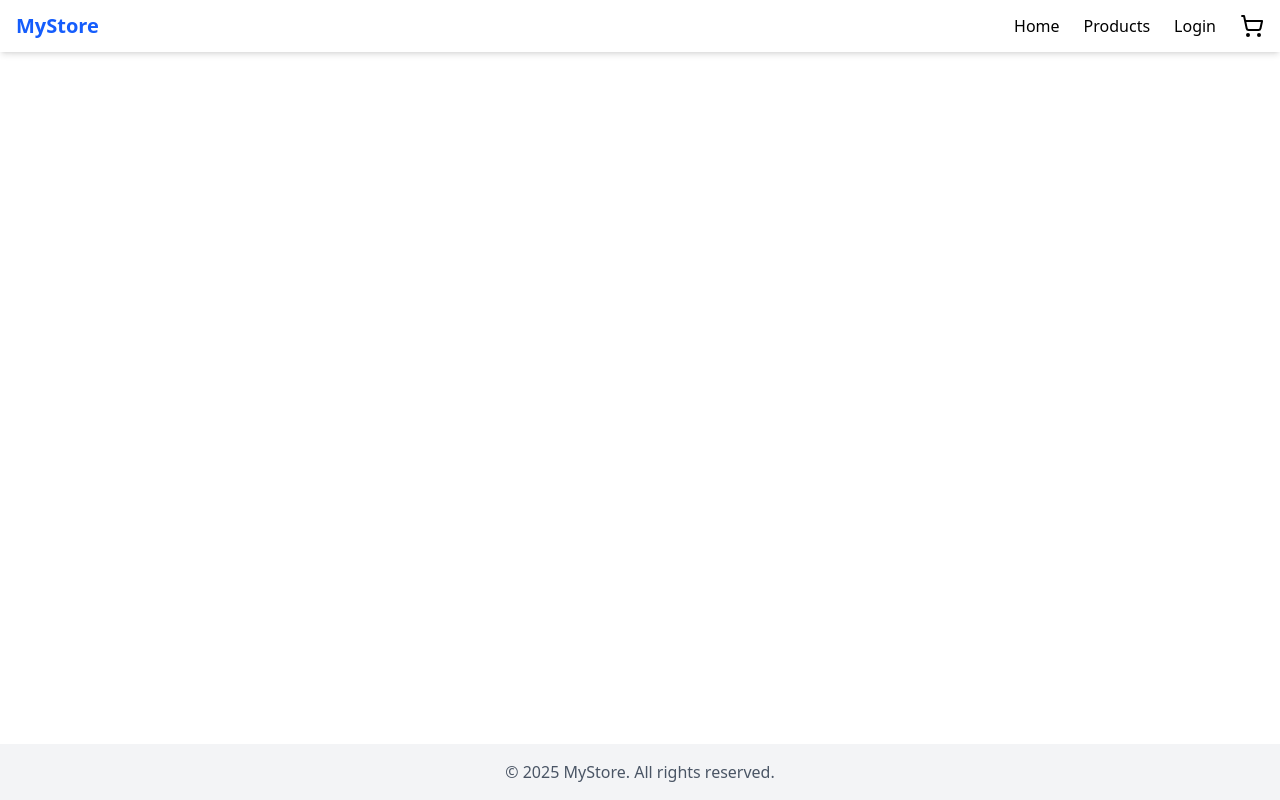
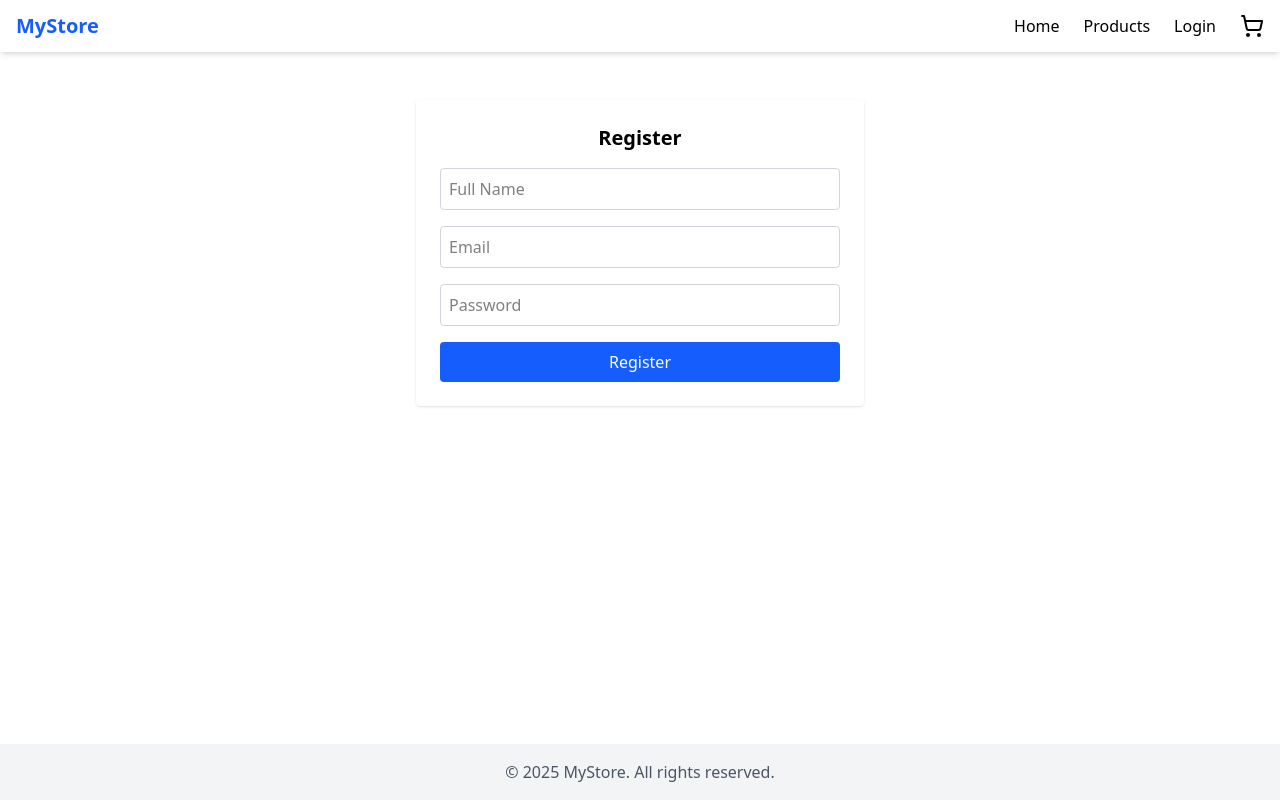
Before and after one commit to noim015/eCommerce, a React (Vite) app in the folder frontend/: page /register in a window 1280 px wide. Built offline with nearby package versions, Linux system fonts and the light colour scheme.

Commit message:
Add Register Page

```diff
--- a/frontend/src/App.jsx
+++ b/frontend/src/App.jsx
@@ -7,6 +7,7 @@ import Products from './pages/Products';
 import ProductDetails from './pages/ProductDetails';
 import Cart from './pages/Cart';
 import Checkout from './pages/Checkout';
+import RegisterForm from './pages/RegisterForm';
 
 const App = () => {
   return (
@@ -18,6 +19,7 @@ const App = () => {
             <Route path="/" element={<Home />} />
             <Route path="/products" element={<Products />} />
             <Route path="/product/:id" element={<ProductDetails />} />
+            <Route path="/register" element={<RegisterForm/>} />
             <Route path="/cart" element={<Cart />} />
             <Route path="/checkout" element={<Checkout />} />
           </Routes>
--- /dev/null
+++ b/frontend/src/pages/RegisterForm.jsx
@@ -0,0 +1,58 @@
+import React, { useState } from 'react';
+import { registerUser } from '../api/userApi';
+
+const RegisterForm = () => {
+  const [formData, setFormData] = useState({ name: '', email: '', password: '' });
+  const [message, setMessage] = useState('');
+
+  const handleChange = (e) =>
+    setFormData({ ...formData, [e.target.name]: e.target.value });
+
+  const handleSubmit = async (e) => {
+    e.preventDefault();
+    try {
+      await registerUser(formData.name, formData.email, formData.password);
+      setMessage('🎉 Registration successful!');
+    } catch (error) {
+      setMessage(error.response?.data?.message || 'Registration failed');
+    }
+  };
+
+  return (
+    <form onSubmit={handleSubmit} className="max-w-md mx-auto p-6 bg-white shadow rounded space-y-4 mt-25">
+      <h2 className="text-xl font-semibold text-center">Register</h2>
+
+      <input
+        name="name"
+        type="text"
+        placeholder="Full Name"
+        className="w-full p-2 border border-gray-300 rounded"
+        onChange={handleChange}
+        required
+      />
+      <input
+        name="email"
+        type="email"
+        placeholder="Email"
+        className="w-full p-2 border border-gray-300 rounded"
+        onChange={handleChange}
+        required
+      />
+      <input
+        name="password"
+        type="password"
+        placeholder="Password"
+        className="w-full p-2 border border-gray-300 rounded"
+        onChange={handleChange}
+        required
+      />
+      <button type="submit" className="w-full bg-blue-600 text-white py-2 rounded hover:bg-blue-700">
+        Register
+      </button>
+
+      {message && <p className="text-sm text-center text-red-500">{message}</p>}
+    </form>
+  );
+};
+
+export default RegisterForm;
```
